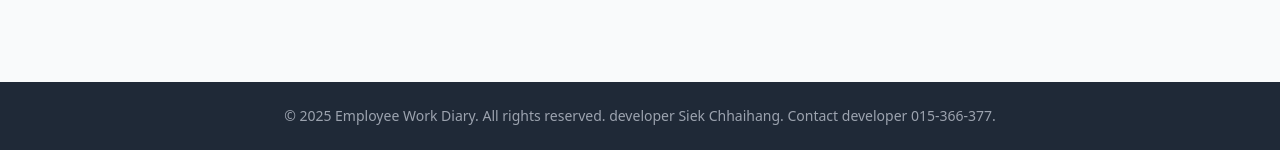
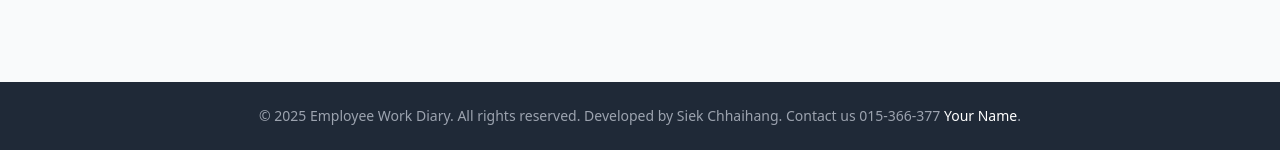
Before and after one commit to Siekchhayhang/employee-diary-app, a Flask app: page / in a window 1280 px wide. Shown: the part 1302-1452 px from the top of the page. Run offline with Flask 2, Linux system fonts and the light colour scheme; some libraries are stand-ins or nearby versions.

```diff
--- a/app/templates/base.html
+++ b/app/templates/base.html
@@ -220,8 +220,13 @@
     <footer class="bg-gray-800 text-white text-center p-6 mt-8">
       <div class="container mx-auto">
         <p class="text-sm text-gray-400">
-          &copy; 2025 Employee Work Diary. All rights reserved. developer Siek
-          Chhaihang. Contact developer 015-366-377.
+          &copy; 2025 Employee Work Diary. All rights reserved. Developed by
+          Siek Chhaihang. Contact us 015-366-377
+          <a
+            href="https://github.com/yourusername"
+            class="text-white hover:underline"
+            >Your Name</a
+          >.
         </p>
       </div>
     </footer>
```
